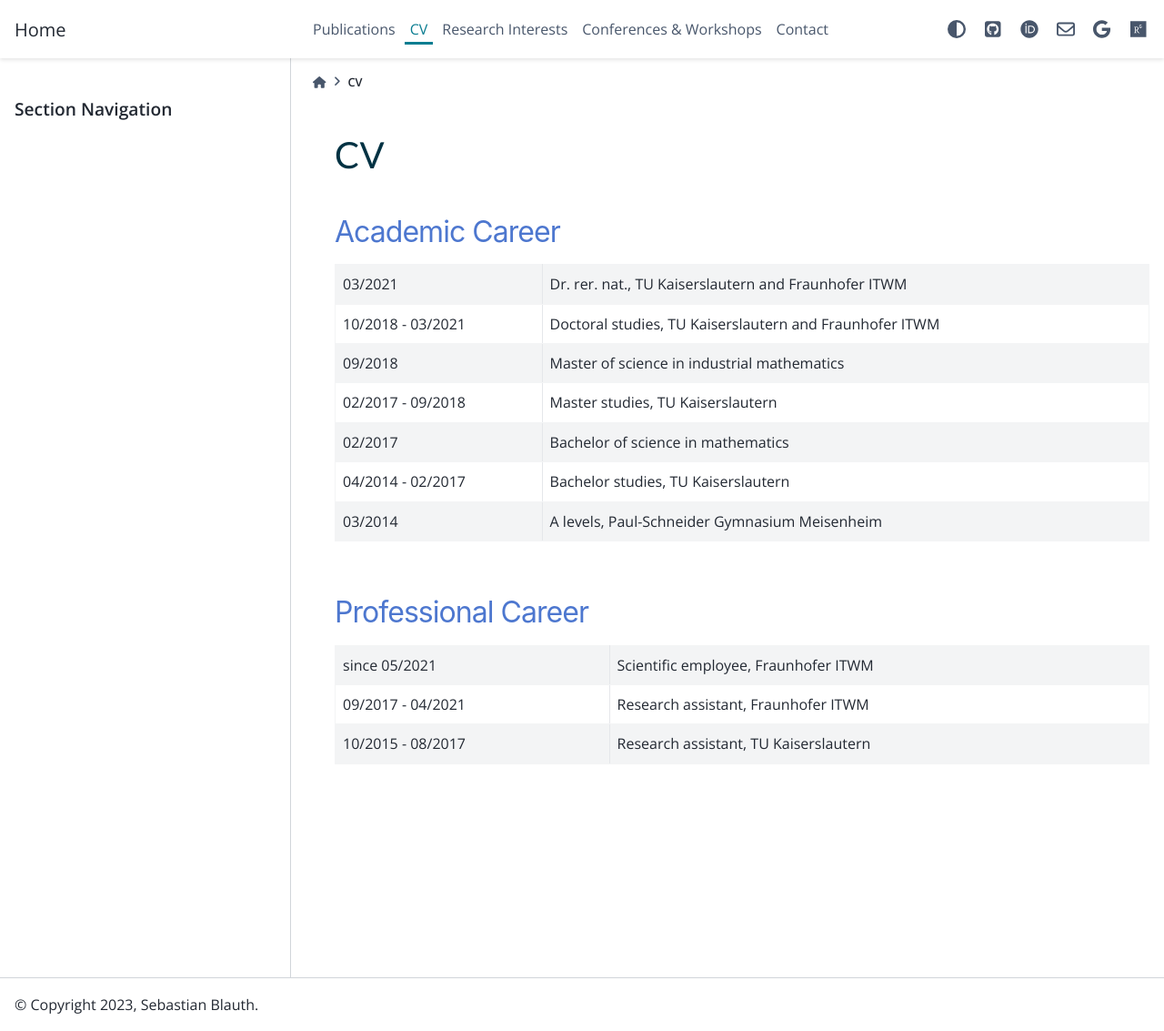
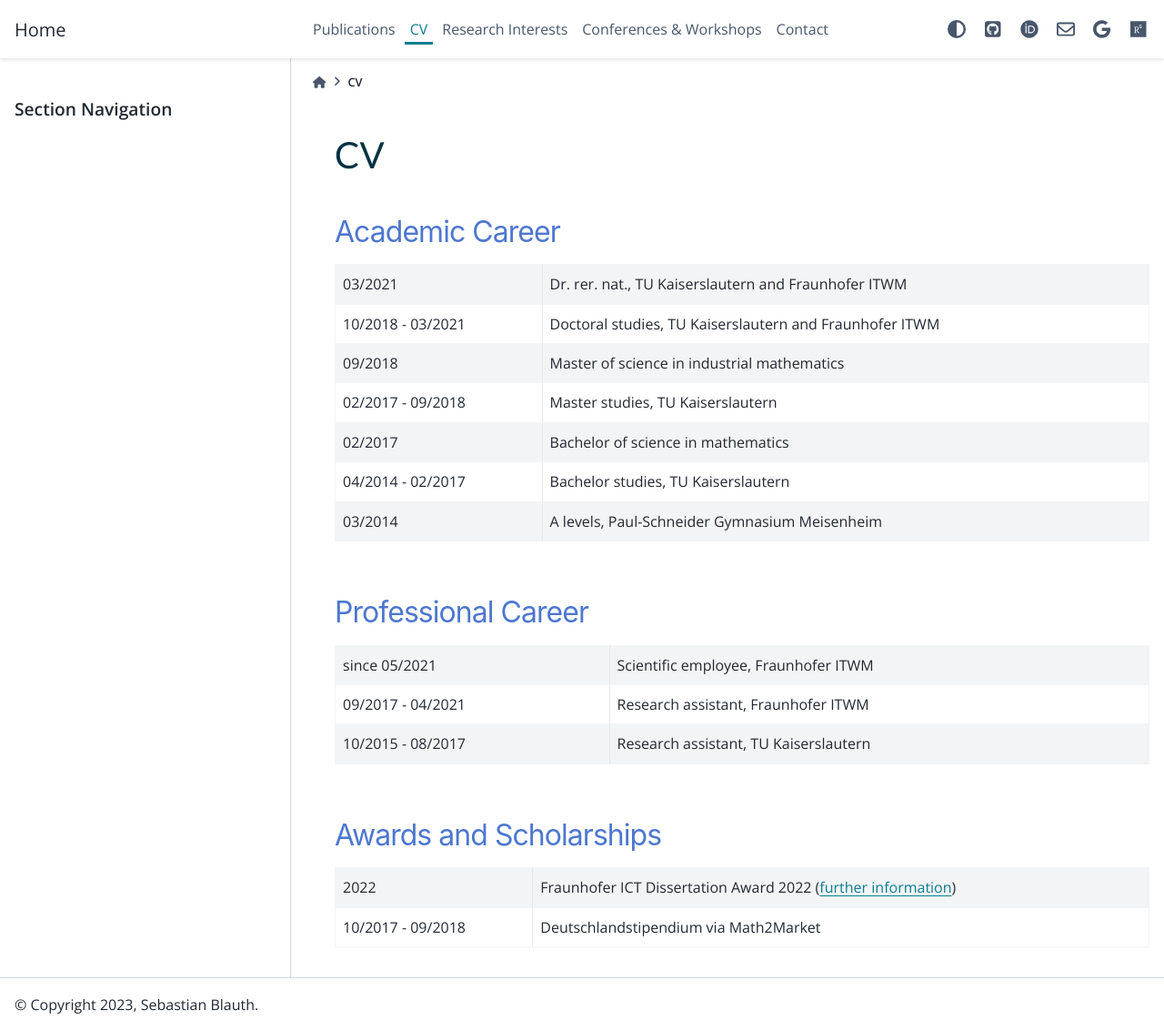
Before and after one commit to sblauth/sblauth.github.io, a Sphinx documentation site: the page built from source/cv.rst, in a window 1280 px wide and 1133 px high. Shown: the whole window at 91% size. Built offline with Sphinx 7.4.7 and the PyData theme 0.15.4, drawn with Linux system fonts in a browser that asks for light colours.

Commit message:
update cv

```diff
--- a/source/cv.rst
+++ b/source/cv.rst
@@ -42,3 +42,15 @@ Professional Career
       - Research assistant, Fraunhofer ITWM
     * - 10/2015 - 08/2017
       - Research assistant, TU Kaiserslautern
+
+Awards and Scholarships
+-----------------------
+.. list-table::
+    :width: 100 %
+    :header-rows: 0
+    :align: left
+
+    * - 2022
+      - Fraunhofer ICT Dissertation Award 2022 (`further information <https://www.iuk.fraunhofer.de/en/about-our-group/ict-dissertation-award.html>`_)
+    * - 10/2017 - 09/2018
+      - Deutschlandstipendium via Math2Market
```
